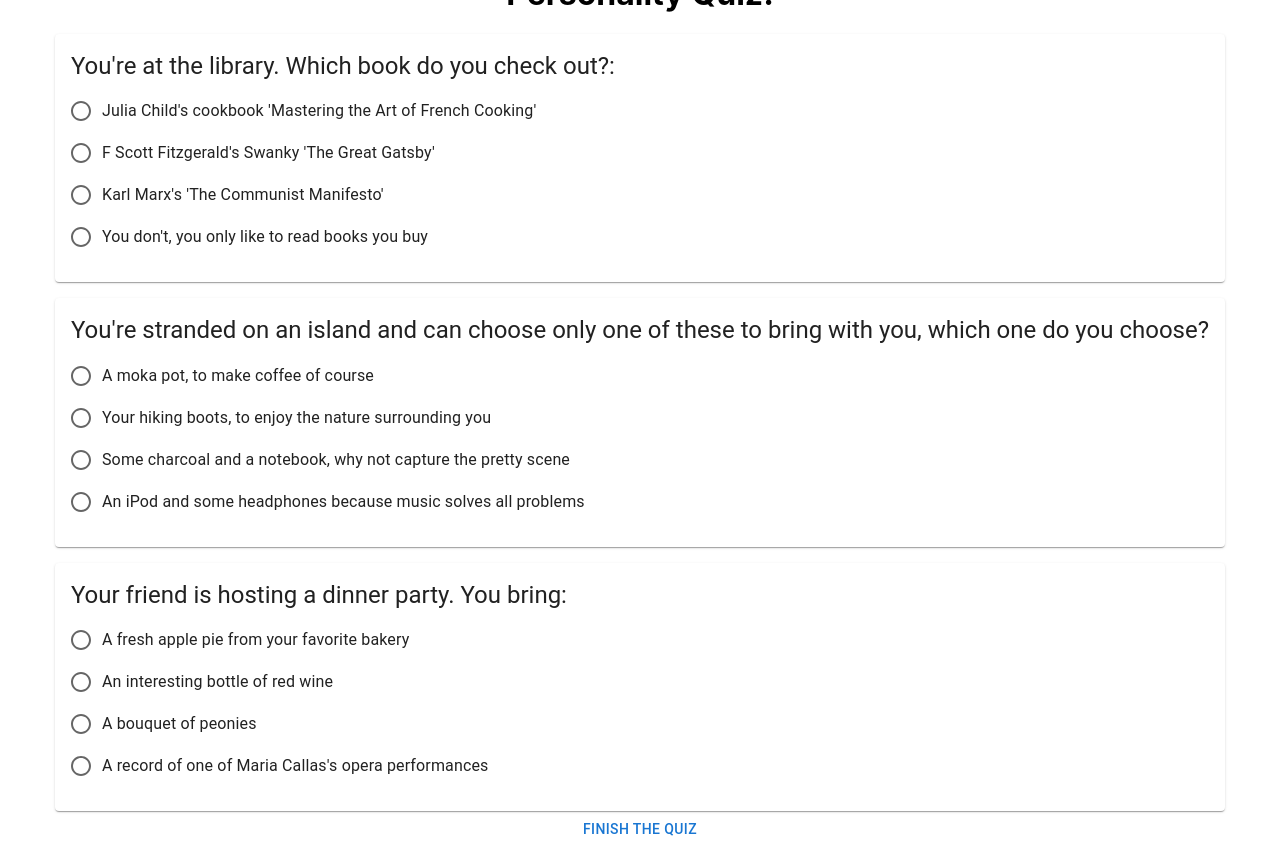
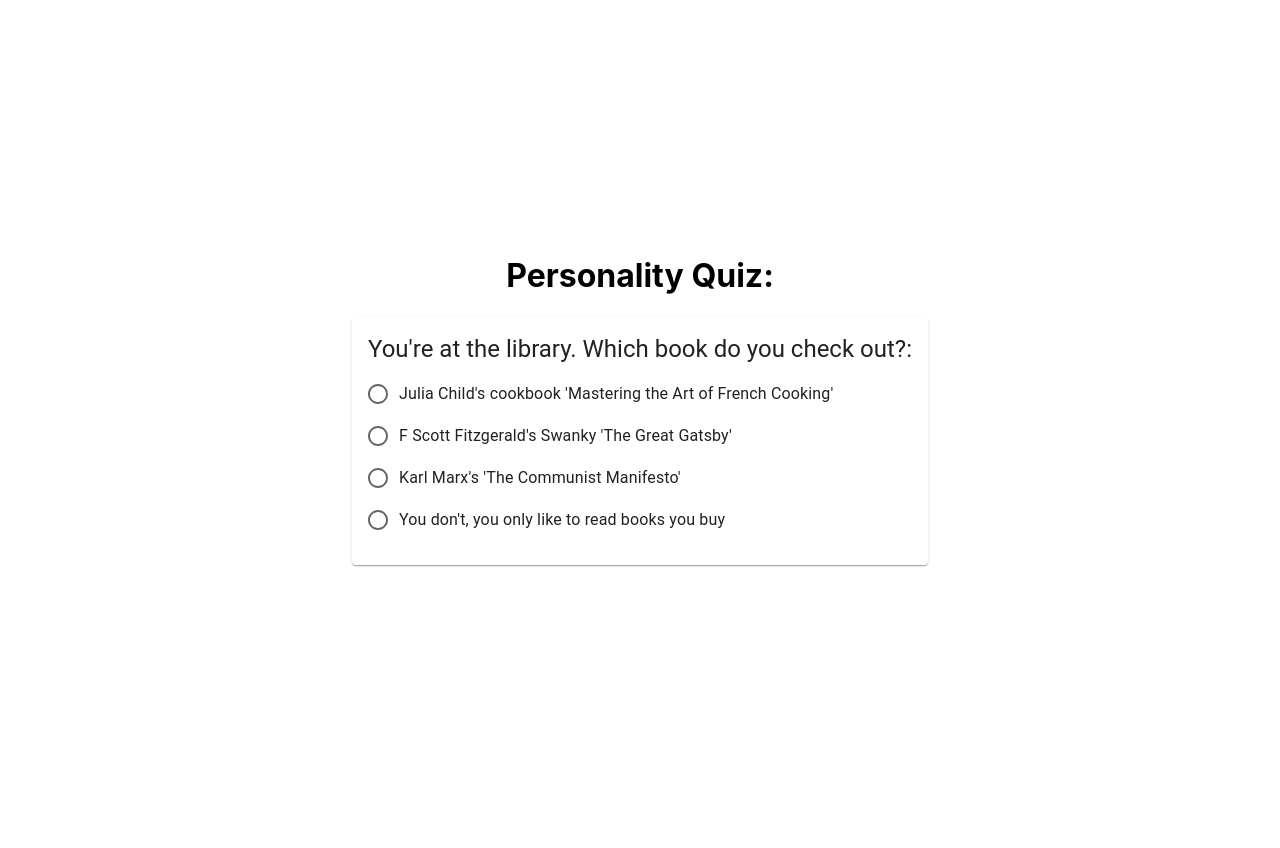
Before and after one commit to 394-s22/unfound1, a React (Create React App) app: page /question in a window 1280 px wide. After the commit the page ends 800 px from the top, so only its background shows below. Built offline with nearby package versions, Linux system fonts and the light colour scheme.

Commit message:
add feature: separate questions on different page -- mia & cynthia

```diff
--- a/src/components/quizQuestion.js
+++ b/src/components/quizQuestion.js
@@ -4,10 +4,10 @@ import Radio from '@mui/material/Radio';
 import RadioGroup from '@mui/material/RadioGroup';
 import FormControlLabel from '@mui/material/FormControlLabel';
 import FormControl from '@mui/material/FormControl';
+import {getSuggestions} from '../routes/question';
 
-function QuizQuestion ({question, index}) {
-
-    // a("night");
+function QuizQuestion ({question, index, setCurrentQuestionIndex}) {
+    console.log(index);
     return(
         <Card>
         <CardContent>
@@ -15,7 +15,7 @@ function QuizQuestion ({question, index}) {
             {question[0]}
         </Typography>
         {
-            QuizAnswer (question[1],index)
+            QuizAnswer (question[1], index, setCurrentQuestionIndex)
             // Object.values(question[1]).map(answer => <QuizAnswer answer={answer}/>)
         }
 
@@ -24,17 +24,17 @@ function QuizQuestion ({question, index}) {
     )
 }
 
-function QuizAnswer (answers, index) {
-
+function QuizAnswer (answers, index, setCurrentQuestionIndex) {
     const [value, setValue] = useState();
     const handleChange = (event) => {
         setValue(event.target.value);
-
-      };
-      createAnswerMatrix(index,value);
-
-
-
+        createAnswerMatrix(index,event.target.value);
+        if(index < 2){
+            setCurrentQuestionIndex(index+1);
+        }else{
+            getSuggestions()
+        }
+    };
 
       /**
        * Handle undefined value
@@ -68,6 +68,7 @@ export function getAnswerMatrix(){
 }
 
 function createAnswerMatrix (index, category){
+    console.log(index, category)
     // const category = 'night';
     const catToIndex = new Map();
     // const row = 0;
@@ -93,14 +94,17 @@ function createAnswerMatrix (index, category){
 
 
 function QuizQuestionList({quiz}) {
+    const [currentQuestionIndex, setCurrentQuestionIndex] = useState(0);
 
     return(
     <Stack spacing={2}>
         {
-            Object.entries(quiz).map((question, index) => <QuizQuestion question={question} index= {index} /> )
+            <QuizQuestion question={Object.entries(quiz)[currentQuestionIndex]} index= {currentQuestionIndex} setCurrentQuestionIndex={setCurrentQuestionIndex} />
         }
     </Stack>
     )
 }
 
+
+
 export default QuizQuestionList;
--- a/src/routes/question.js
+++ b/src/routes/question.js
@@ -4,9 +4,9 @@ import { Button } from '@mui/material';
 import QuizQuestionList from '../components/quizQuestion';
 import {getAnswerMatrix} from '../components/quizQuestion';
 
-function getSuggestions(){
+export function getSuggestions(){
   var userAnswers = getAnswerMatrix();
-  console.log(userAnswers);
+  console.log("userAnswers", userAnswers);
   for (var i = 0; i < 3; i++){
     if (userAnswers[i].includes(1) == false){
       return alert("Some questions have not been filled out");
@@ -56,7 +56,7 @@ export default function Question() {
         <div className='centered' >
           <h1> Personality Quiz: </h1>
             <QuizQuestionList quiz={quiz} />
-            <Button onClick = {getSuggestions}>Finish the quiz</Button>
+            {/* <Button onClick = {getSuggestions}>Finish the quiz</Button> */}
         </div>
     );
 }
```
